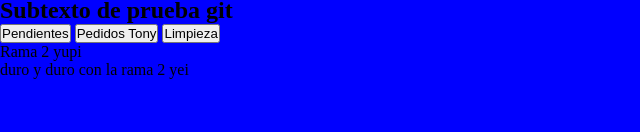
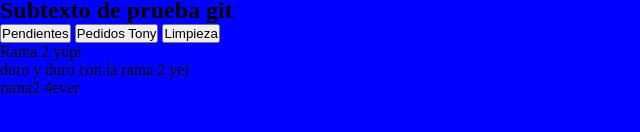
Before and after one commit to feristocracy/mazariwebapp, a plain HTML site: page index.html in a window 1280 px wide. Shown: the part 224-356 px from the top of the page, 0-640 px from the left. Drawn offline with Linux system fonts and the light colour scheme.

Commit message:
Rama 2 con todo papi sin miedo al exito

```diff
--- a/index.html
+++ b/index.html
@@ -18,6 +18,7 @@
 
 	<p>Rama 2 yupi</p>
 	<p>duro y duro con la rama 2 yei</p>
+	<p>rama2 4ever</p>
 
 </body>
 </html>
```
